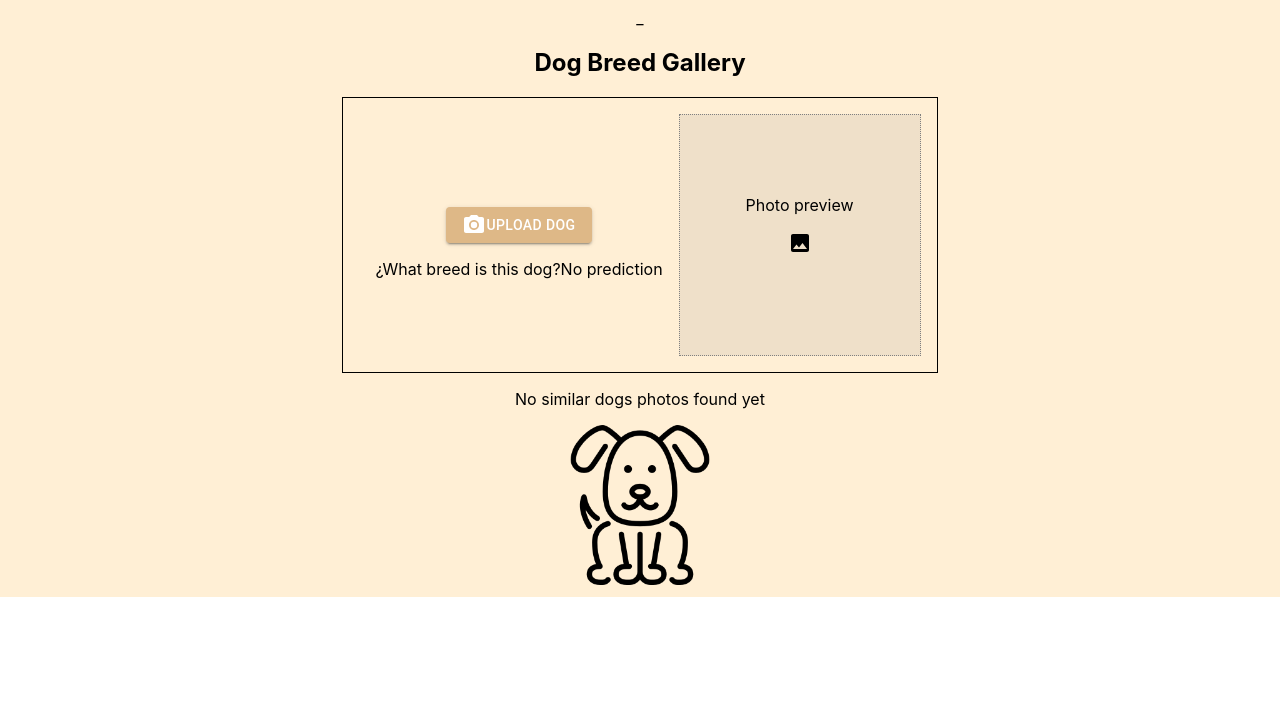
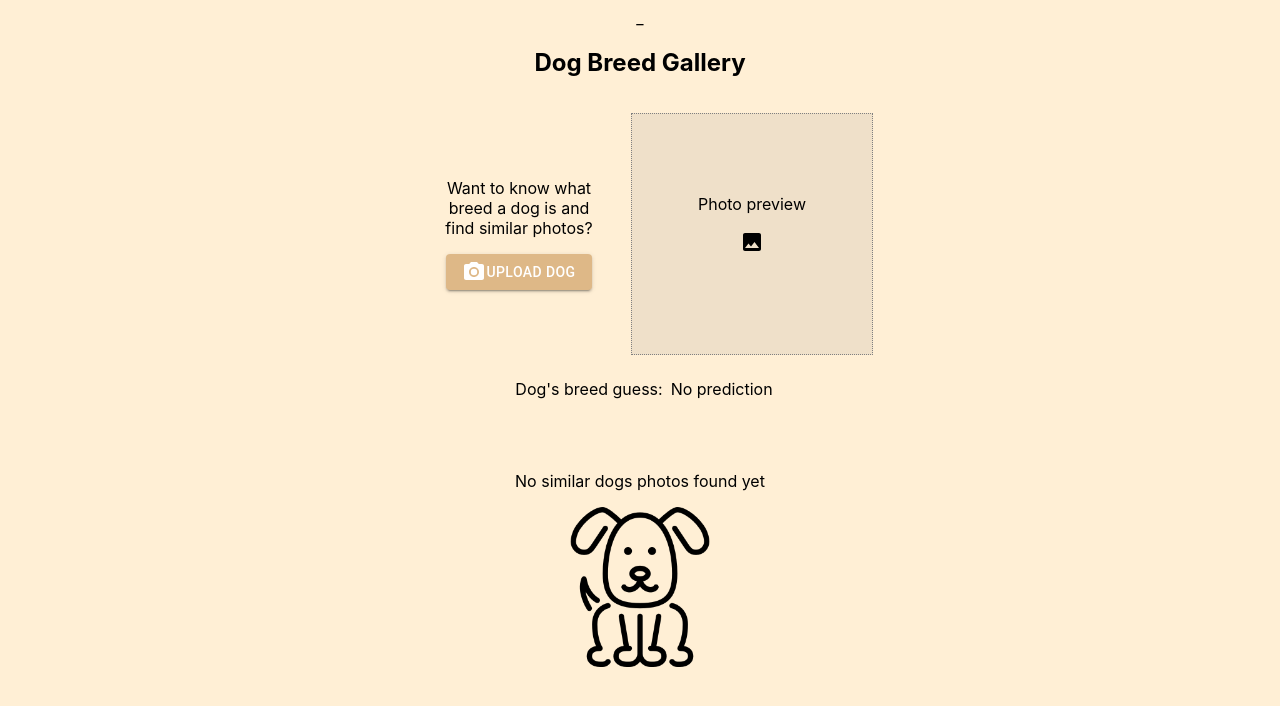
Before and after one commit to tditada/dog-breed-gallery, a React (Create React App) app: page / in a window 1280 px wide. Shown: the top 706 px of the page. Built offline with nearby package versions, Linux system fonts and the light colour scheme.

Commit message:
feat: change in design, loading prediction, moving component state up

```diff
--- a/src/app.tsx
+++ b/src/app.tsx
@@ -1,5 +1,6 @@
 import React, { useState } from 'react';
 import styled from 'styled-components';
+import BreedPrediction from './components/breed-prediction';
 import EmptyGallery from './components/empty-gallery';
 
 import BreedGallery from './components/gallery';
@@ -8,6 +9,7 @@ import Upload from './components/upload';
 
 const StyledAppSection = styled.section`
   background: papayawhip;
+  min-height: 100vh;
 `;
 
 const StyledMain = styled.main`
@@ -24,13 +26,15 @@ const StyledCenteredContainer = styled.div`
 
 function App() {
   const [breed, setBreed] = useState<string>();
+  const [imgData, setImgData] = useState<string | ArrayBuffer | null>(null);
 
   return (
     <StyledAppSection>
       <StyledCenteredContainer>
         <Header />
         <StyledMain>
-          <Upload breed={breed} setBreed={setBreed} />
+          <Upload imgData={imgData} setBreed={setBreed} setImgData={setImgData} />
+          <BreedPrediction breed={breed} imgData={imgData} setBreed={setBreed} />
           {breed ? <BreedGallery breed={breed} /> : <EmptyGallery />}
         </StyledMain>
       </StyledCenteredContainer>
--- a/src/components/breed-prediction.tsx
+++ b/src/components/breed-prediction.tsx
@@ -1,6 +1,8 @@
 
-import React from 'react';
+import { CircularProgress } from '@mui/material';
+import React, { useCallback, useEffect, useState } from 'react';
 import styled from 'styled-components';
+import { classify } from '../helpers';
 
 const StyledPredictionContainer = styled.div`
     display: flex;
@@ -8,16 +10,38 @@ const StyledPredictionContainer = styled.div`
     justify-content: center;
 `;
 
-const BREED_QUESTION_TEXT = "¿What breed is this dog?";
-const GUESS_BREED_TEXT = "Our guess: ";
+const StyledDivWithMargin = styled.div`
+    margin: 0.5rem;
+`;
+
+const BREED_QUESTION_TEXT = "Dog's breed guess: ";
 
 
-const BreedPrediction = ({ breed }: { breed: string | undefined }) => {
+const BreedPrediction = ({ breed, imgData, setBreed }: { breed: string | undefined, imgData: any, setBreed: any }) => {
+    const [isLoading, setIsLoading] = useState<boolean>(false);
+
+    const getClassification = useCallback(async () => {
+        setIsLoading(true);
+
+        const classification = await classify();
+        setIsLoading(false);
+        if (classification) {
+            setBreed(classification);
+
+        }
+    }, [setBreed]);
+
+    useEffect(() => {
+        console.log('useEffect imgData');
+        if (imgData) {
+            getClassification();
+        }
+    }, [imgData, getClassification]);
 
     return (
         <StyledPredictionContainer>
-            <div>{BREED_QUESTION_TEXT}</div>
-            <div>{breed ? GUESS_BREED_TEXT + breed.toUpperCase() : 'No prediction'}</div>
+            <StyledDivWithMargin>{BREED_QUESTION_TEXT}</StyledDivWithMargin>
+            <div>{isLoading ? <CircularProgress /> : (breed ? breed.toUpperCase() : 'No prediction')}</div>
         </StyledPredictionContainer>
     )
 }
--- a/src/components/empty-gallery.tsx
+++ b/src/components/empty-gallery.tsx
@@ -3,6 +3,8 @@ import styled from 'styled-components';
 
 const StyledEmptyDiv = styled.div`
     text-align: center;
+    padding: 1em;
+    margin: 2em;
 `;
 
 const StyledImage = styled.img`
--- a/src/components/gallery.tsx
+++ b/src/components/gallery.tsx
@@ -19,7 +19,7 @@ const TRY_AGAIN_ERROR = "There was an error, please try again or choose a differ
 
 const BREED_IMAGES_API = (breed: string): string => `https://dog.ceo/api/breed/${breed}/images`
 
-const SCROLL_DATA_SIZE = 10;
+const SCROLL_DATA_SIZE = 12;
 
 enum SuccessOptions {
   SUCCESS = "success",
@@ -66,11 +66,11 @@ function BreedGallery({ breed }: { breed: string | undefined }) {
         if (Array.isArray(data.message)) {
           setImages(data.message);
           setScrollData(data.message.slice(0, SCROLL_DATA_SIZE));
+          setHasMoreValue(data.message.length > SCROLL_DATA_SIZE);
           setError(null);
         }
       }
     } catch (err: any) {
-      setLoading(false);
       setImages([]);
       setScrollData([]);
       setHasMoreValue(false);
--- a/src/components/upload.tsx
+++ b/src/components/upload.tsx
@@ -1,12 +1,10 @@
-import React, { useCallback, useEffect, useState } from 'react';
+import React, { useState } from 'react';
 import styled from 'styled-components';
 
 import Button from '@mui/material/Button';
 import PhotoCamera from '@mui/icons-material/PhotoCamera';
 
 import Preview from './preview';
-import BreedPrediction from './breed-prediction';
-import { classify } from '../helpers';
 
 const StyledUpload = styled.div`
     display: flex;
@@ -14,7 +12,7 @@ const StyledUpload = styled.div`
     align-items: center;
     justify-content: center;
     padding: 1rem;
-    border: solid 1px black;
+    // border: solid 1px black;
     margin: auto;
     width: fit-content;
 `;
@@ -37,10 +35,20 @@ const boxSX = {
     },
 };
 
+const StyledExplanationText = styled.div`
+    width: 10rem;
+    padding-bottom: 1rem;
+}`;
+
+const EXPLANATION_TEXT = 'Want to know what breed a dog is and find similar photos?';
 const UPLOAD_BUTTON_TEXT = "upload dog";
 
-const Upload = ({ breed, setBreed }: { breed: string | undefined, setBreed: React.Dispatch<React.SetStateAction<string | undefined>> }) => {
-    const [imgData, setImgData] = useState<string | ArrayBuffer | null>(null);
+
+const Upload = ({ imgData, setBreed, setImgData }: {
+    imgData: string | ArrayBuffer | null,
+    setBreed: React.Dispatch<React.SetStateAction<string | undefined>>,
+    setImgData: React.Dispatch<React.SetStateAction<string | ArrayBuffer | null>>,
+}) => {
     const [isFileImage, setIsFileImage] = useState<boolean>(true);
 
     const onChangePicture = (e: any) => {
@@ -60,31 +68,19 @@ const Upload = ({ breed, setBreed }: { breed: string | undefined, setBreed: Reac
         }
     };
 
-    const getClassification = useCallback(async () => {
-        const classification = await classify();
-        if (classification) {
-            setBreed(classification);
-
-        }
-    }, [setBreed]);
-
-    useEffect(() => {
-        if (imgData) {
-            getClassification();
-        }
-    }, [imgData, getClassification]);
 
     return (
         <StyledUpload>
             <StyledButtonContainer>
                 <StyledInput htmlFor="contained-button-file">
+                    <StyledExplanationText>{EXPLANATION_TEXT}</StyledExplanationText>
                     <input hidden accept="image/*" id="contained-button-file" type="file" onChange={onChangePicture} />
                     <Button sx={boxSX} variant="contained" component="span">
                         <PhotoCamera />
                         {UPLOAD_BUTTON_TEXT}
                     </Button>
                 </StyledInput>
-                <BreedPrediction breed={breed} />
+
             </StyledButtonContainer>
             <Preview imgData={imgData} isFileImage={isFileImage} />
         </StyledUpload>
--- a/src/index.css
+++ b/src/index.css
@@ -1,5 +1,6 @@
 body {
   margin: 0;
+  min-height: 100vh;
   font-family: -apple-system, BlinkMacSystemFont, 'Segoe UI', 'Roboto', 'Oxygen',
     'Ubuntu', 'Cantarell', 'Fira Sans', 'Droid Sans', 'Helvetica Neue',
     sans-serif;
```
